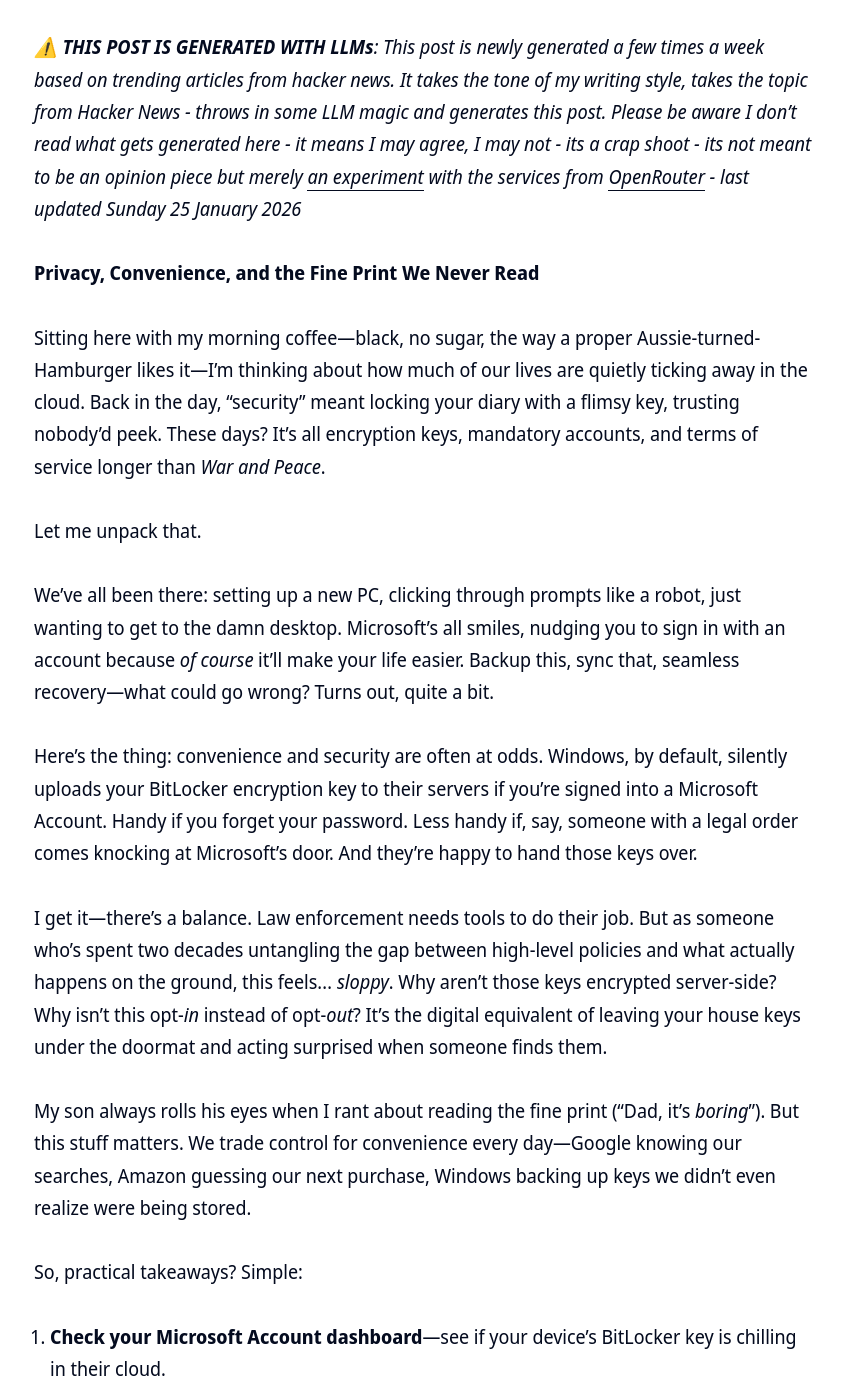
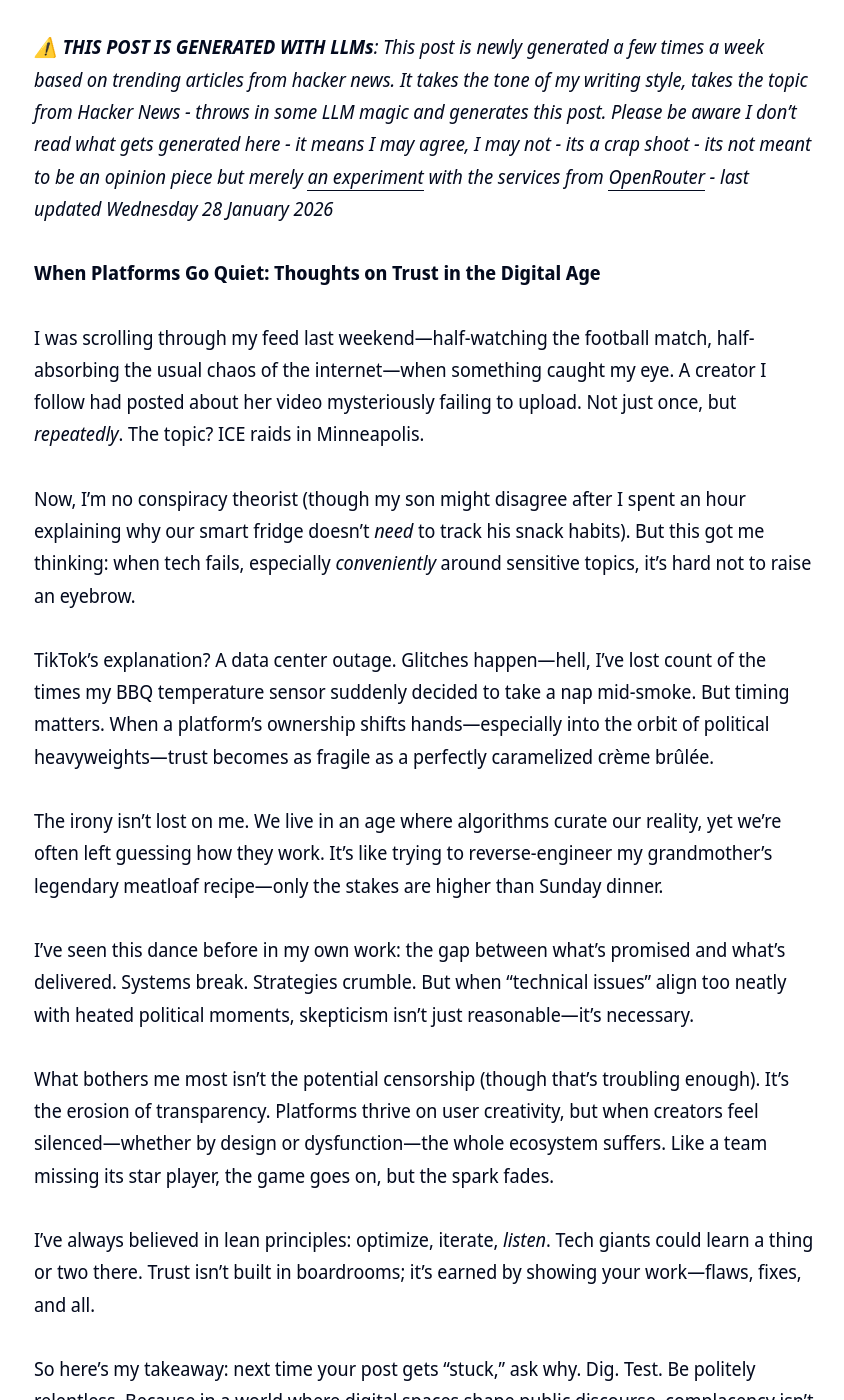
Before and after one commit to clintjb/clintjb.github.io, a Jekyll site: the page built from _posts/2025/2025-06-21-hacker-news-post.md, in a window 1280 px wide and 1400 px high, scrolled down 876 px. Shown: the whole window, without its empty margins (216-1060 px from the left). Built offline with Jekyll 4.4.1, drawn with Linux system fonts in a browser that asks for light colours; nearby versions of some CDN libraries; some of the changed text lies outside the part shown.

Commit message:
Updated Weekly Post

```diff
--- a/_posts/2025/2025-06-21-hacker-news-post.md
+++ b/_posts/2025/2025-06-21-hacker-news-post.md
@@ -11,32 +11,26 @@ image: '/images/posts/2025/weekly.jpg'
 ---
 ![](/images/posts/2025/weekly.jpg)
 
-_⚠️ **THIS POST IS GENERATED WITH LLMs**: This post is newly generated a few times a week based on trending articles from hacker news. It takes the tone of my writing style, takes the topic from Hacker News - throws in some LLM magic and generates this post. Please be aware I don't read what gets generated here - it means I may agree, I may not - its a crap shoot - its not meant to be an opinion piece but merely [an experiment](https://github.com/clintjb/Weekly-Post) with the services from [OpenRouter](https://openrouter.ai) - last updated Sunday 25 January 2026_
+_⚠️ **THIS POST IS GENERATED WITH LLMs**: This post is newly generated a few times a week based on trending articles from hacker news. It takes the tone of my writing style, takes the topic from Hacker News - throws in some LLM magic and generates this post. Please be aware I don't read what gets generated here - it means I may agree, I may not - its a crap shoot - its not meant to be an opinion piece but merely [an experiment](https://github.com/clintjb/Weekly-Post) with the services from [OpenRouter](https://openrouter.ai) - last updated Wednesday 28 January 2026_
 
+**When Platforms Go Quiet: Thoughts on Trust in the Digital Age**
 
-**Privacy, Convenience, and the Fine Print We Never Read**
+I was scrolling through my feed last weekend—half-watching the football match, half-absorbing the usual chaos of the internet—when something caught my eye. A creator I follow had posted about her video mysteriously failing to upload. Not just once, but *repeatedly*. The topic? ICE raids in Minneapolis.
 
-Sitting here with my morning coffee—black, no sugar, the way a proper Aussie-turned-Hamburger likes it—I’m thinking about how much of our lives are quietly ticking away in the cloud. Back in the day, “security” meant locking your diary with a flimsy key, trusting nobody’d peek. These days? It’s all encryption keys, mandatory accounts, and terms of service longer than *War and Peace*.
+Now, I’m no conspiracy theorist (though my son might disagree after I spent an hour explaining why our smart fridge doesn’t *need* to track his snack habits). But this got me thinking: when tech fails, especially *conveniently* around sensitive topics, it’s hard not to raise an eyebrow.
 
-Let me unpack that.
+TikTok’s explanation? A data center outage. Glitches happen—hell, I’ve lost count of the times my BBQ temperature sensor suddenly decided to take a nap mid-smoke. But timing matters. When a platform’s ownership shifts hands—especially into the orbit of political heavyweights—trust becomes as fragile as a perfectly caramelized crème brûlée.
 
-We’ve all been there: setting up a new PC, clicking through prompts like a robot, just wanting to get to the damn desktop. Microsoft’s all smiles, nudging you to sign in with an account because *of course* it’ll make your life easier. Backup this, sync that, seamless recovery—what could go wrong? Turns out, quite a bit.
+The irony isn’t lost on me. We live in an age where algorithms curate our reality, yet we’re often left guessing how they work. It’s like trying to reverse-engineer my grandmother’s legendary meatloaf recipe—only the stakes are higher than Sunday dinner.
 
-Here’s the thing: convenience and security are often at odds. Windows, by default, silently uploads your BitLocker encryption key to their servers if you’re signed into a Microsoft Account. Handy if you forget your password. Less handy if, say, someone with a legal order comes knocking at Microsoft’s door. And they’re happy to hand those keys over.
+I’ve seen this dance before in my own work: the gap between what’s promised and what’s delivered. Systems break. Strategies crumble. But when "technical issues" align too neatly with heated political moments, skepticism isn’t just reasonable—it’s necessary.
 
-I get it—there’s a balance. Law enforcement needs tools to do their job. But as someone who’s spent two decades untangling the gap between high-level policies and what actually happens on the ground, this feels… *sloppy*. Why aren’t those keys encrypted server-side? Why isn’t this opt-*in* instead of opt-*out*? It’s the digital equivalent of leaving your house keys under the doormat and acting surprised when someone finds them.
+What bothers me most isn’t the potential censorship (though that’s troubling enough). It’s the erosion of transparency. Platforms thrive on user creativity, but when creators feel silenced—whether by design or dysfunction—the whole ecosystem suffers. Like a team missing its star player, the game goes on, but the spark fades.
 
-My son always rolls his eyes when I rant about reading the fine print (“Dad, it’s *boring*”). But this stuff matters. We trade control for convenience every day—Google knowing our searches, Amazon guessing our next purchase, Windows backing up keys we didn’t even realize were being stored.
+I’ve always believed in lean principles: optimize, iterate, *listen*. Tech giants could learn a thing or two there. Trust isn’t built in boardrooms; it’s earned by showing your work—flaws, fixes, and all.
 
-So, practical takeaways? Simple:
-1. **Check your Microsoft Account dashboard**—see if your device’s BitLocker key is chilling in their cloud.
-2. **Local accounts still exist** (for now). Use ’em if you prefer keeping keys offline.
-3. **Encrypt knowingly**. If you rely on BitLocker, manage your recovery keys like you’d manage a spare house key—with intention.
+So here’s my takeaway: next time your post gets "stuck," ask why. Dig. Test. Be politely relentless. Because in a world where digital spaces shape public discourse, complacency isn’t an option.
 
-This isn’t about paranoia. It’s about pragmatism. Just like lean principles teach us to eliminate waste in processes, we should trim the unnecessary risks in our digital lives. Default settings are rarely made with *your* best interests in mind—they’re made for the average user, and let’s be honest, the average user isn’t paying attention.
+Now, if you’ll excuse me, I’m off to troubleshoot my son’s latest Python script. Apparently, tracking Fortnite stats is *so last week*—today’s project involves scraping data on concert ticket prices. Kids these days. 😄
 
-Anyway, time to fire up the smoker. There’s something deeply satisfying about slow-cooking meat while pondering the dystopian tango between tech giants and privacy. At least my brisket encryption key stays in my pocket.
-
-—
-
-*How do you balance convenience and control in your tech life? Ever caught a default setting doing something you didn’t expect? Drop a comment below or hit me up. Always keen for a chat over (digital) coffee.* 🌐☕
+**Stay curious. Stay skeptical. And keep questioning the machines.**
```
Also changed, not shown: images/posts/2025/weekly.jpg.
